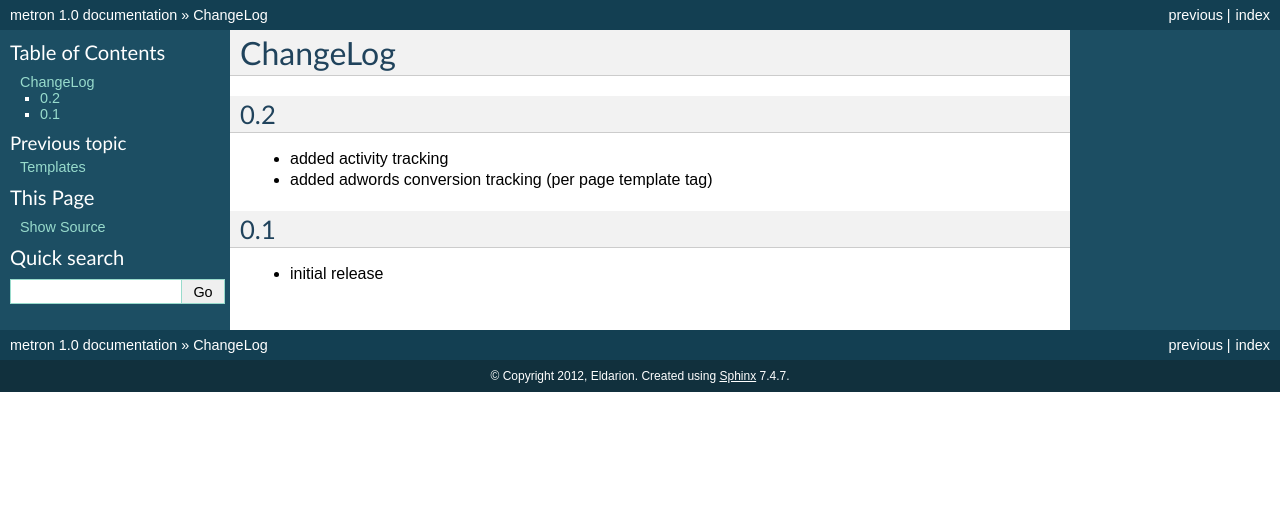
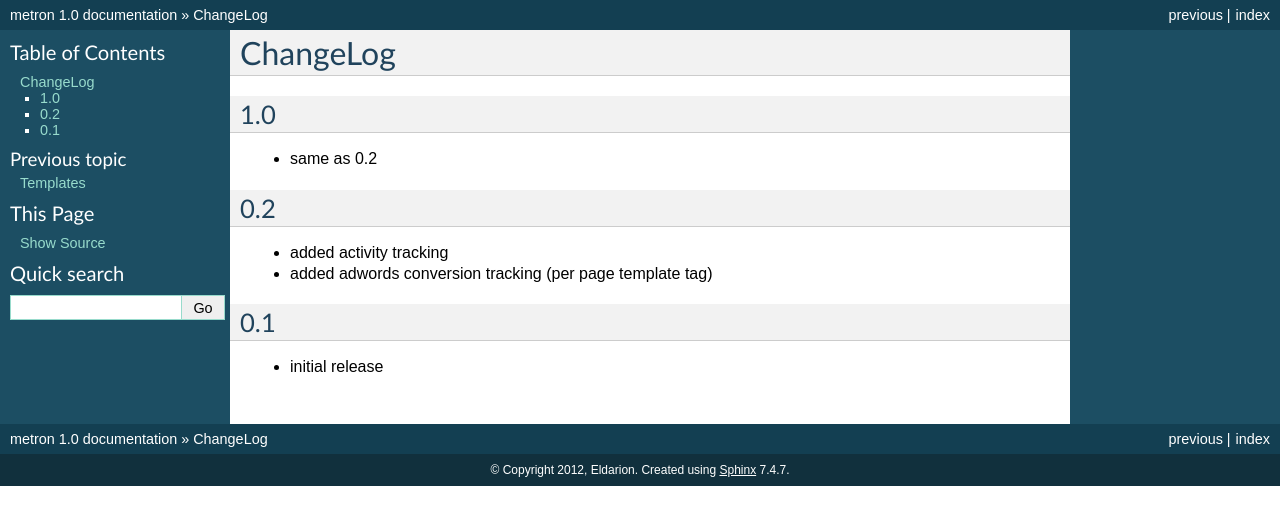
Before and after one commit to pinax/pinax-webanalytics, a Sphinx documentation site: the page built from docs/changelog.rst, in a window 1280 px wide. Shown: the top 525 px of the page. Built offline with Sphinx 7.4.7, drawn with Linux system fonts in a browser that asks for light colours.

Commit message:
updated changelog for 1.0

```diff
--- a/docs/changelog.rst
+++ b/docs/changelog.rst
@@ -2,6 +2,11 @@
 
 ChangeLog
 =========
+
+1.0
+---
+
+- same as 0.2
 
 0.2
 ---
```
